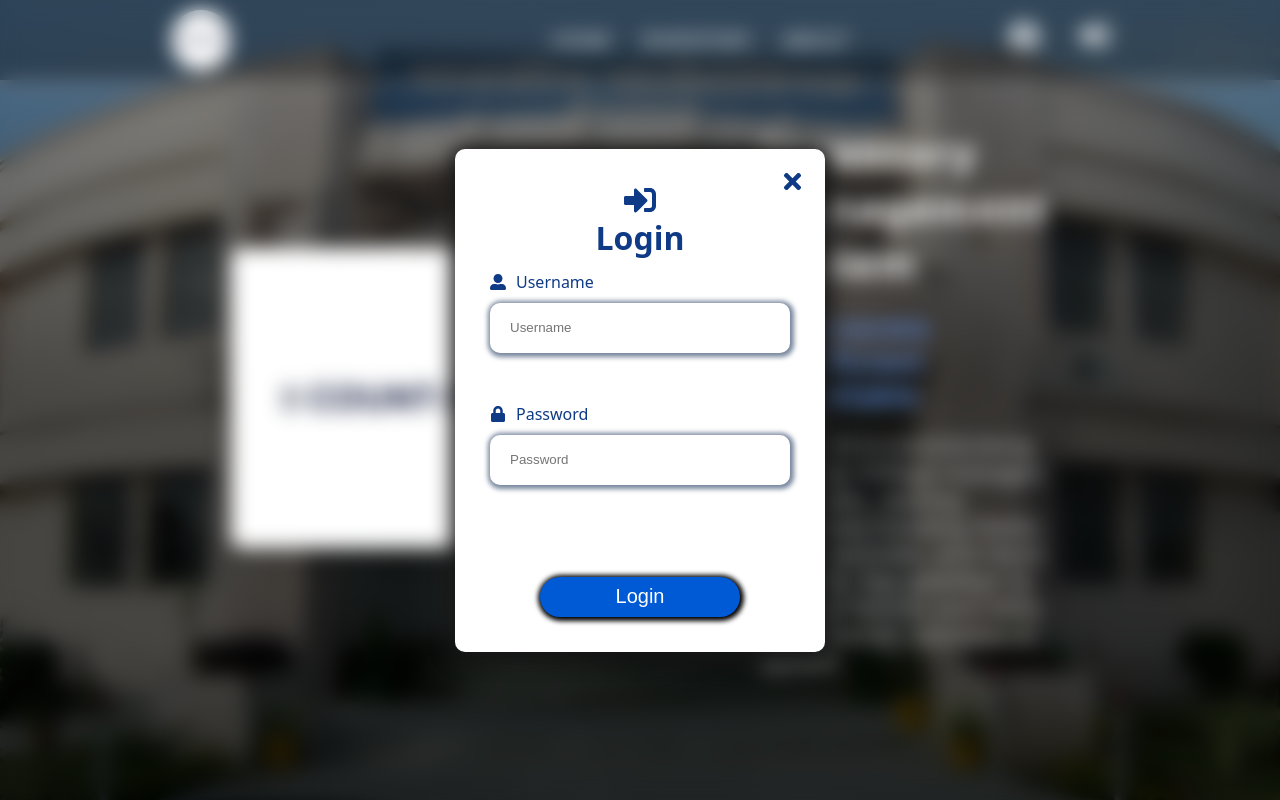
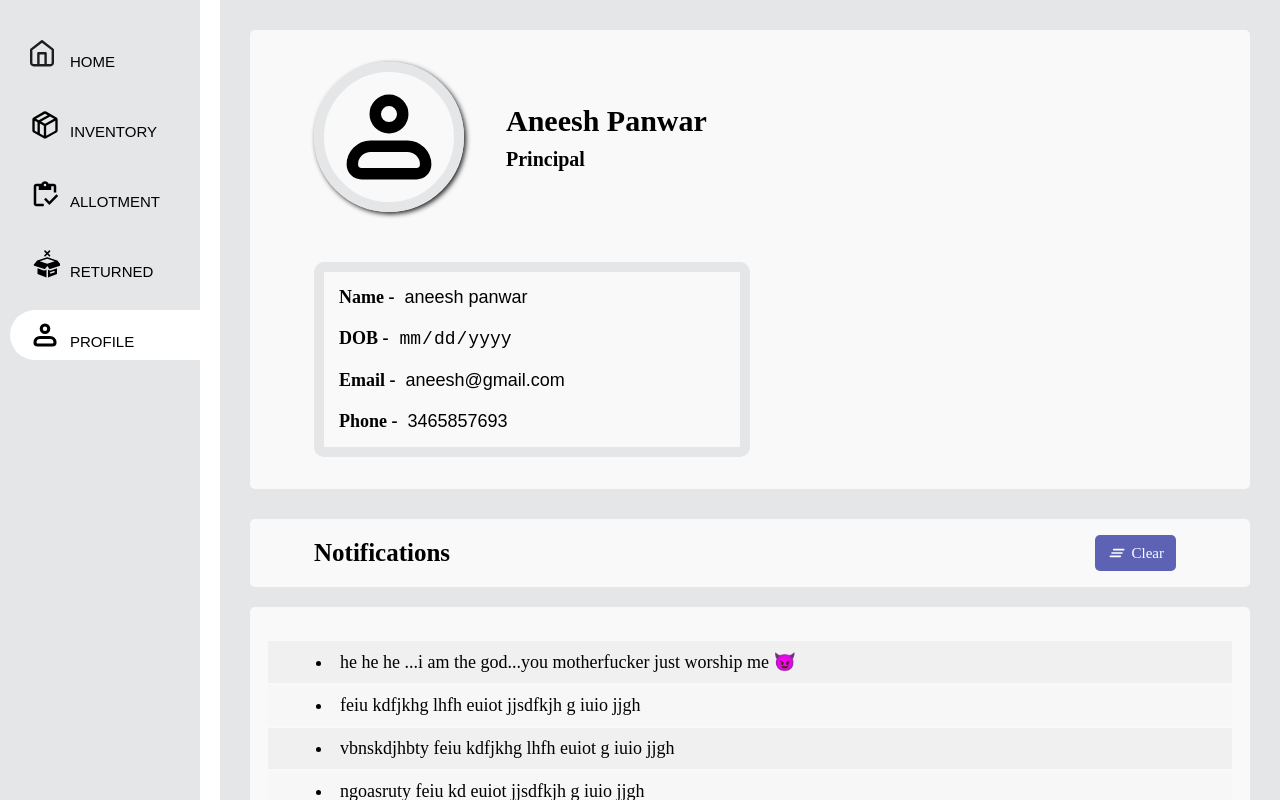
Before and after one commit to Abhinav-Sharmaaaa/Count-It, a React (Create React App) app: page /user-profile in a window 1280 px wide. Before the commit this address led to /login. Built offline with nearby package versions, Linux system fonts and the light colour scheme.

Commit message:
developed user profile page

```diff
--- a/src/App.jsx
+++ b/src/App.jsx
@@ -18,7 +18,6 @@ import KeepTheSiteAwake from './Components/keepTheSiteAwake'; // Adjust path as
 function App() {
     const [isLoginVisible, setisLoginVisible] = useState(false);
     const [isLogedin, setisLogedin] = useState(false);
-    const [branch, setbranch] = useState(-1);
     const [userData, setuserData] = useState('');
     const [role, setRole] = useState(''); // State for storing user role
 
@@ -36,16 +35,13 @@ function App() {
         }
     }, []);
 
-    function login(role, branchId = 1) {
-        let [userData] = uData.filter((users) => users.branchId === branchId);
-        setuserData(userData);
+    function login(role) {
         setisLogedin(true);
         setRole(role); // Set role from login
-        setbranch(branchId);
     }
 
     let values = {
-        isLogedin,
+        isLogedin:true,
         isLoginVisible,
         setisLoginVisible,
         setisLogedin,
--- a/src/Components/CollegeInventory.jsx
+++ b/src/Components/CollegeInventory.jsx
@@ -11,6 +11,7 @@ export default function Inventory() {
   const { imgs } = useUserContext();
   const [data, setData] = useState([]);
   const [editingItem, setEditingItem] = useState(null);
+  const [isEditing, setisEditing] = useState(false);
 
   const columns = [
     { header: 'Product', accessor: 'productName' },
@@ -39,6 +40,7 @@ export default function Inventory() {
 
   const handleChange = (e) => {
     setFormData({ ...formData, [e.target.name]: e.target.value });
+    console.log([e.target.name]);
   };
 
   const handleSubmit = async (e) => {
@@ -70,6 +72,7 @@ export default function Inventory() {
         status: '',
       });
       setShowInsertForm(false);
+      setisEditing(false);
     } catch (error) {
       console.error('Error adding/updating product:', error);
     }
@@ -79,6 +82,7 @@ export default function Inventory() {
     setEditingItem(item);
     setFormData(item);
     setShowInsertForm(true);
+    setisEditing(true);
   };
 
   const handleDelete = async (id) => {
@@ -119,7 +123,7 @@ export default function Inventory() {
       </div>
 
       <TableDataContext.Provider value={data}>
-        <DataInsertionForm fields={fields} formData={formData} handleChange={handleChange} handleSubmit={handleSubmit} showInsertForm={showInsertForm} />
+        <DataInsertionForm fields={fields} formData={formData} handleChange={handleChange} handleSubmit={handleSubmit} showInsertForm={showInsertForm} isEditing={isEditing} />
         <DataTable columns={columns} showActions={true} onDelete={handleDelete} onEdit={handleEdit} />
       </TableDataContext.Provider>
     </div>
--- a/src/Components/DataInsertionForm.jsx
+++ b/src/Components/DataInsertionForm.jsx
@@ -1,7 +1,7 @@
 import React,{useState} from 'react'
 import '../Styles/DataInsertionForm.css'
 
-const DataInsertionForm = ({ fields, formData, handleChange, handleSubmit,showInsertForm}) => {
+const DataInsertionForm = ({ fields, formData, handleChange, handleSubmit,showInsertForm, isEditing}) => {
 
   return (
     <div className={`stock-form-container  ${showInsertForm ? 'insert-form-visible':''}`}>
@@ -20,18 +20,21 @@ const DataInsertionForm = ({ fields, formData, handleChange, handleSubmit,showIn
                   <option key={idx} value={option.value}>{option.label}</option>
                 ))}
               </select>
+
             ) : (
-              <input
+
+                <input
                 type={field.type}
                 name={field.name}
                 value={formData[field.name]}
                 onChange={handleChange}
                 required={field.required}
               />
+
             )}
           </label>
         ))}
-        <button className='btn' type="submit">Add Item</button>
+        <button className='btn' type="submit"> {isEditing ? 'Update' : 'Add'}</button>
 
       </form>
 
--- a/src/Components/DataTable.jsx
+++ b/src/Components/DataTable.jsx
@@ -23,6 +23,8 @@ export default function DataTable({ columns, showActions, onDelete, onEdit }) {
           {data.map((row, rowIndex) => (
             <tr key={rowIndex}>
               {columns.map((column, colIndex) => (
+                column.accessor === 'totalPrice' ?
+                <td key={colIndex}>{row.quantity * row.price}</td> :
                 <td key={colIndex}>{row[column.accessor]}</td>
               ))}
               {showActions && (
--- a/src/Components/Login.jsx
+++ b/src/Components/Login.jsx
@@ -27,6 +27,8 @@ export default function Login() {
                 username,
                 password,
             });
+
+            console.log(response);
 
             if (response.status === 200) {
                 const { message, role } = response.data; // Destructure message and role
--- a/src/Components/User.jsx
+++ b/src/Components/User.jsx
@@ -1,33 +1,99 @@
 import React from 'react'
 import { useUserContext } from '../Context/LoginContext';
+import '../Styles/userProfile.css'
+import { FaUser } from 'react-icons/fa';
+import DataInsertionForm from './DataInsertionForm';
+import { useState } from 'react';
 
 export default function User() {
 
-  let{userData} = useUserContext();
-  console.log(userData);
+  const {imgs} = useUserContext();
+  const [dob, setdob] = useState("12-12-2004")
 
-  function getLabInventory(lab){
-    let labItems = [];
-    for(let item in lab){
-      console.log(item);
-      labItems.push(item);
-    }
+  const [notifications, setnotifications] = useState([
+    "he he he ...i am the god...you motherfucker just worship me 😈",
+    "feiu kdfjkhg  lhfh euiot jjsdfkjh g iuio  jjgh ",
+    "vbnskdjhbty feiu kdfjkhg  lhfh euiot  g iuio  jjgh ",
+    "ngoasruty feiu kd euiot jjsdfkjh g iuio  jjgh ",
+    "pqmssk feiu kdfjkhg  lhfh euiot jjsdfkjh g iuio  jjgh ",
+    "mzwral feiu kdfjkhg  lhfh euiot jjsfgoierg  iuio  jjgh ",
+    "dgroighfeiu kdfjkhg vnsneoigujjsdfkjh g iuio  jjgh ",
+    "eruty feiu kdfjkhgtu vkr joiguo  jjgh ",
+    "ty feiu kdfjkhg  lhfh euiot jgoeirugon jjgh ",
+    "pqetrvuty feiu kdfjkhg  lwpro cbsyer ari kjh g iuio  jjgh ",
+    "ngoasruty feiu kd euiot jjsdfkjh g iuio  jjgh ",
+    "pqmssk feiu kdfjkhg  lhfh euiot jjsdfkjh g iuio  jjgh ",
+    "mzwral feiu kdfjkhg  lhfh euiot jjsfgoierg  iuio  jjgh ",
+    "dgroighfeiu kdfjkhg vnsneoigujjsdfkjh g",
+  ])
 
+  // const fields = [
+  //   { label: 'Name', name: 'name', type: 'text', required: true },
+  //   { label: 'Date-Of-Birth', name: 'dob', type: 'date', required: true },
+  //   { label: 'Email', name: 'email', type: 'email', required: true },
+  //   { label: 'Date', name: 'date', type: 'date', required: true },
+  //   { label: 'Status', name: 'status', type: 'select', options: [{ label: 'Available', value: 'Available' }, { label: 'Out-of-Stock', value: 'Out of Stock' }], required: true },
+  // ];
 
-    return (
-      <ul>
-        {labItems.map((item)=>{
-          return (
-            <p>{item} : {lab[item]}</p>
-          )
-        })}
-      </ul>
-    )
-  }
+  // const [formData, setFormData] = useState({
+  //   productName: '',
+  //   price: '',
+  //   quantity: '',
+  //   date: '',
+  //   status: '',
+  // });
 
   return (
     <div className='component'>
-          users
+
+      <div className="topSection ">
+
+        <div className="top">
+          <img src={imgs.profilePic} alt="pic" />
+
+          <div className="userProfile">
+            <h3>Aneesh Panwar</h3>
+            <h4>Principal</h4>
+          </div>
+        </div>
+
+        <div className="userdata">
+          <form action="#">
+
+            <label htmlFor="name"> Name -
+              <input type="text" id='dob'  value='aneesh panwar' disabled required/>
+            </label>
+
+            <label htmlFor="dob"> DOB -
+              <input type="date" name='date' id='dob'  defaultValue='12-12-2004' disabled/>
+            </label>
+
+            <label htmlFor="email"> Email -
+              <input type="email" id='email'  value='aneesh@gmail.com' disabled required/>
+            </label>
+
+            <label htmlFor="phone"> Phone -
+              <input type="text" id='phone'  value='3465857693' disabled required/>
+            </label>
+
+          </form>
+        </div>
+      </div>
+
+        <div className="middleSection">
+          <div className="notifications-heading">
+            Notifications
+          </div>
+          <div className="actions-to-perform btn edit-btn" onClick={()=>setnotifications([])}> <img src={imgs.clearIcon} alt="" /> Clear</div>
+        </div>
+
+        <div className="notifications">
+          <ul>
+            {notifications.map((notification)=>{
+              return <li>{notification}</li>
+            })}
+          </ul>
+        </div>
     </div>
   )
 }
--- /dev/null
+++ b/src/Styles/userProfile.css
@@ -0,0 +1,104 @@
+.topSection{
+    width: 100%;
+    padding: 2rem 4rem;
+    border-radius: 5px;
+    align-items: center;
+    background-color: #f9f9f9;
+    margin-bottom: 30px;
+}
+
+.topSection .top{
+    display: flex;
+    align-items: center;
+    gap: 40px;
+}
+
+.topSection img{
+    height: 150px;
+    border-radius: 50%;
+    border: 10px solid rgb(229, 230, 231);
+    box-shadow: 2px 2px 5px #232121;
+    padding: 10px;
+}
+
+.topSection h3{
+    font-size: 30px;
+    padding: 5px 2px;
+}
+.topSection h4{
+    padding: 5px 2px;
+    font-size: 20px;
+}
+
+.userdata{
+    padding: 15px;
+    width: 50%;
+    min-width: fit-content;
+    margin-top: 50px;
+    border: 10px solid rgb(229, 230, 231);
+    border-radius: 10px;
+}
+
+.userdata form{
+    display: flex;
+    align-items: start;
+    gap: 20px;
+    font-size: 18px;
+    font-weight: bold;
+    flex-direction: column;
+    background-color: #f9f9f9;
+}
+
+.userdata input{
+    color: black;
+    background: transparent;
+    font-size: 18px;
+    border: none;
+    margin-left: 10px;
+}
+
+.middleSection{
+    width: 100%;
+    display: flex;
+    border-radius: 5px;
+    align-items: center;
+    justify-content: space-between;
+    background-color: #f9f9f9;
+    padding: 1rem 4rem;
+}
+
+.middleSection .notifications-heading{
+    font-size: 25px;
+    font-weight: bold;
+}
+
+.middleSection button{
+    font-size: 18px;
+    padding: 3px 8px;
+    border: none;
+    background-color: rgb(72, 72, 251);
+    border-radius: 10px;
+}
+
+.notifications{
+    width: 100%;
+    border-radius: 5px;
+    background-color: #f9f9f9;
+    padding: 2rem 1rem;
+    margin-top: 20px;
+}
+
+.notifications li{
+    list-style: inside;
+    padding: 10px 3rem ;
+    font-size: 18px;
+    margin: 2px;
+}
+
+.notifications li:nth-child(even) {
+    background-color: #f7f7f7;
+}
+
+.notifications li:nth-child(odd) {
+    background-color: #f0f0f0;
+}
--- a/src/TempoaryData/Images.js
+++ b/src/TempoaryData/Images.js
@@ -10,6 +10,7 @@ let imgs = {
     deleteIcon: 'Images/deleteIcon.svg',
     editIcon: 'Images/editIcon.svg',
     clearIcon: 'Images/clearIcon.svg',
+    profilePic: 'Images/profileIcon.svg',
 }
 
 export default imgs;
```
